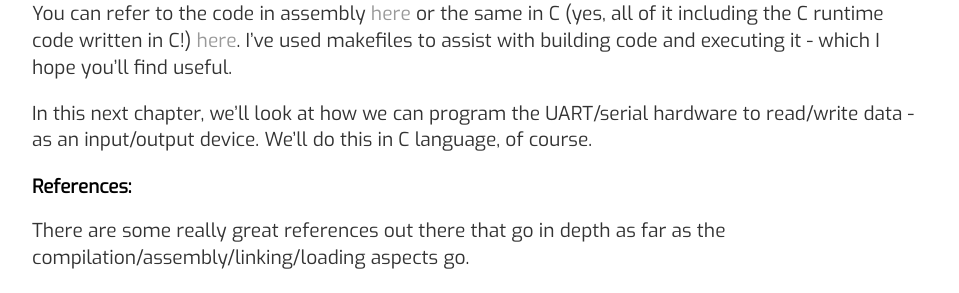
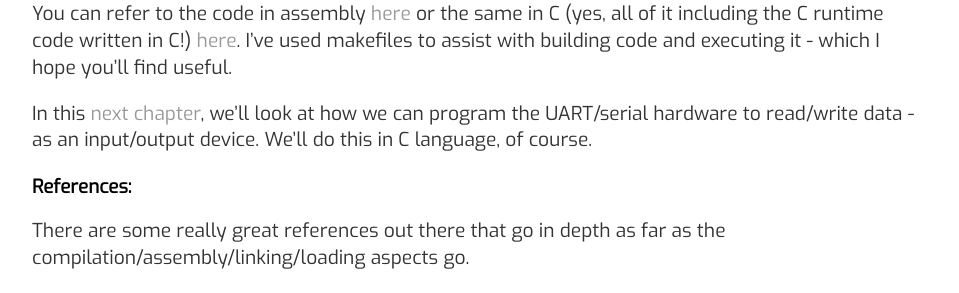
Before and after one commit to varun-venkatesh/varun-venkatesh.github.io, a Jekyll site: the page built from _posts/2020-09-28-bare-mtl-chapter1.md, in a window 1280 px wide and 900 px high, scrolled down 14363 px. Shown: the part 365-658 px from the top of the window, without its empty margins (160-1119 px from the left). Built offline with Jekyll 4.4.1, drawn with Linux system fonts in a browser that asks for light colours; part of the change alters nothing that is shown.

```diff
--- a/_posts/2020-09-28-bare-mtl-chapter1.md
+++ b/_posts/2020-09-28-bare-mtl-chapter1.md
@@ -544,7 +544,7 @@ Hello, World
 So, there we have it. We've built a C runtime environment and used it to build/execute our first C program on a bare-metal system.
 You can refer to the code in assembly [here](https://github.com/varun-venkatesh/bare-metal-arm/tree/master/src/chapter1/startup_asm) or the same in C (yes, all of it including the C runtime code written in C!) [here](https://github.com/varun-venkatesh/bare-metal-arm/tree/master/src/chapter1/startup_c). I've used makefiles to assist with building code and executing it - which I hope you'll find useful.
 
-In this next chapter, we'll look at how we can program the UART/serial hardware to read/write data - as an input/output device. We'll do this in C language, of course.
+In this [next chapter](https://varun-venkatesh.github.io/2020/10/19/bare-mtl-chapter2.html), we'll look at how we can program the UART/serial hardware to read/write data - as an input/output device. We'll do this in C language, of course.
 
 ### References:
 There are some really great references out there that go in depth as far as the compilation/assembly/linking/loading aspects go.
```
